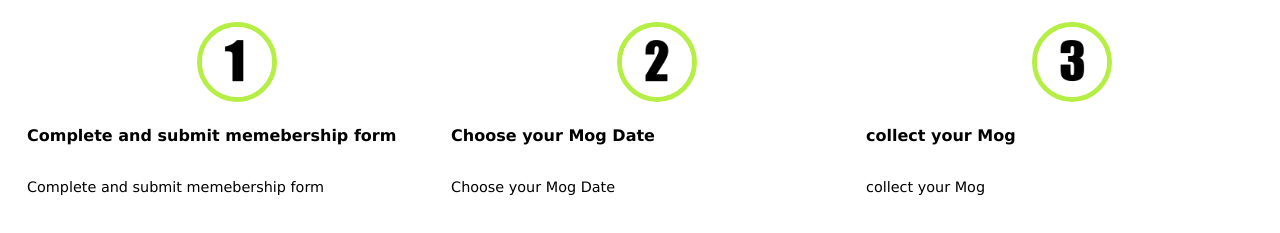
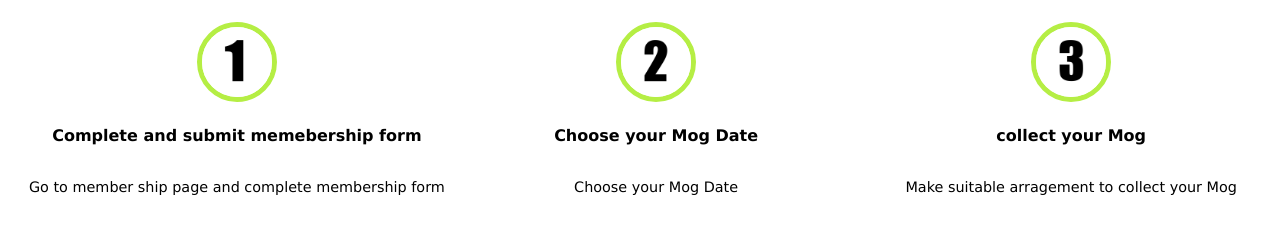
Before and after one commit to MichelKabeya/practice_css, a plain HTML site: page booking.html in a window 1280 px wide. Shown: the part 227-460 px from the top of the page. Drawn offline with Linux system fonts and the light colour scheme.

Commit message:
Center align text in booking section and add footer to main page

```diff
--- a/booking.css
+++ b/booking.css
@@ -83,10 +83,11 @@ h1 {
 #booking h3 {
     font-family: Verdana, Geneva, Tahoma, sans-serif;
     font-size: 1em;
+    text-align: center;
 }
 #booking p {
     font-family: Verdana, Geneva, Tahoma, sans-serif;
     font-weight: lighter;
     font-size: 0.9em;
-    text-align: left;
+    text-align: center;
 }
--- a/booking.html
+++ b/booking.html
@@ -21,6 +21,7 @@
             <li><a href="membership.html">Membership</a></li>
         </ul>
     </header>
+    <main>
         <h1>Booking</h1>
         <div id="booking">
             <table>
@@ -35,11 +36,12 @@
                     <td><h3>collect your Mog</h1></td>
                 </tr>
                 <tr>
-                <td><p>Complete and submit memebership form</h1></td>
+                    <td><p>Go to member ship page and complete membership form</h1></td>
                     <td><p>Choose your Mog Date</h1></td>
-                <td><p>collect your Mog</h1></td>
+                    <td><p>Make suitable arragement to collect your Mog</h1></td>
                 </tr>
             </table>
         </div>
+    </main>
 </body>
 </html>
```
Also changed, not shown: index.html (+3 -1 lines), style.css (+14 -0 lines). Lines whose indentation alone changed are shown as unchanged.
